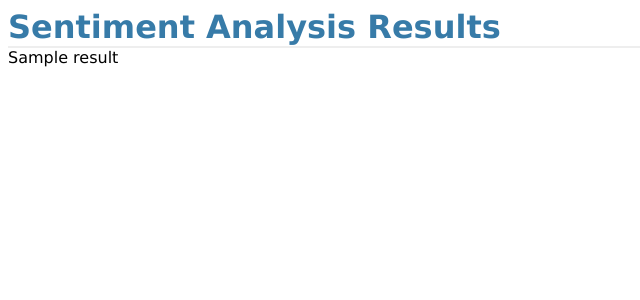
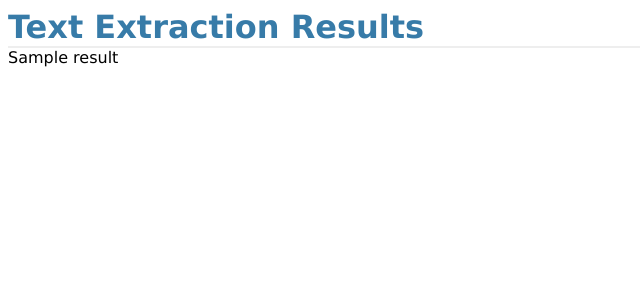
Before and after one commit to pravee2667/idcpascan, a Flask app: template templates/results.html in a window 1280 px wide. Shown: the top 300 px of the page, without its empty margins (0-640 px from the left). Run offline with Flask 2, Linux system fonts and the light colour scheme; the template is opened without the code that fills it: most values are stand-ins (such as "Sample title", 1, 10 or a date in 2020); parts of the project's set-up code (start-up, migrations or seed data) failed here and were passed over.

Commit message:
results temp updated

```diff
--- a/templates/results.html
+++ b/templates/results.html
@@ -12,7 +12,7 @@
 
     <body>
     <div id="topic1" class=page>
-      <h1>Sentiment Analysis Results</h1>
+      <h1>Text Extraction Results</h1>
             {{ result |safe }}
 
 
```
